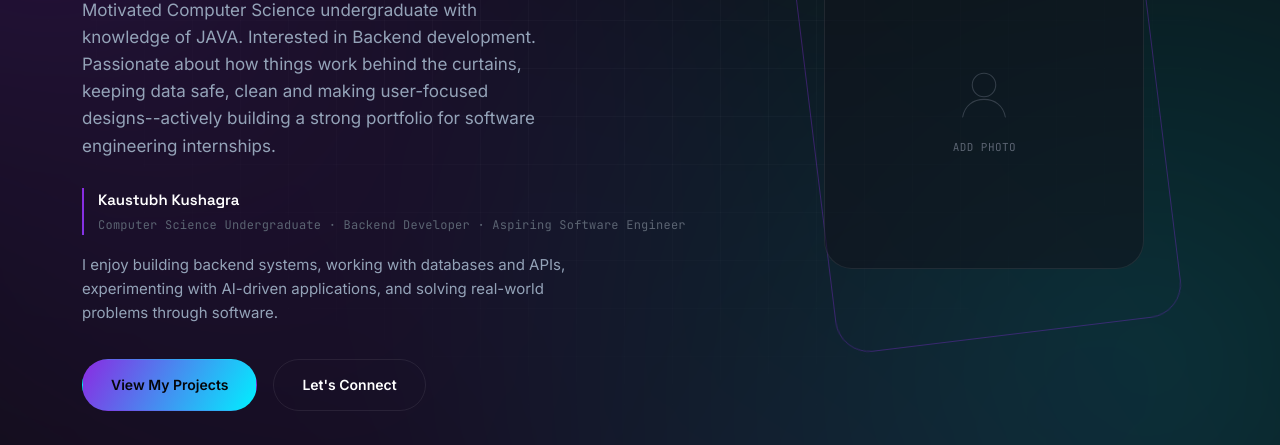
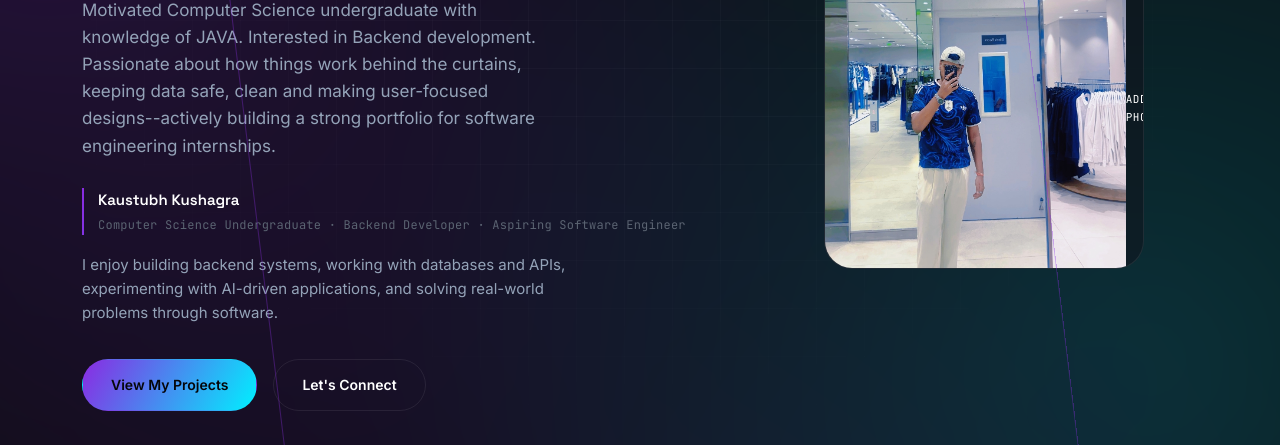
Before and after one commit to kaustubh369-web/Kaustubh-portfolio, a plain HTML site: page index.html in a window 1280 px wide. Shown: the part 412-857 px from the top of the page. Drawn offline with Linux system fonts and the light colour scheme.

Commit message:
update portfolio

```diff
--- a/index.html
+++ b/index.html
@@ -106,7 +106,7 @@
     <div class="hero__portrait">
       <div class="hero__portrait-frame">
         <!-- EDIT: replace the placeholder below with <img src="your-photo.jpg" alt="Kaustubh Kushagra"> -->
-        <div class="hero__portrait-placeholder">
+        <img src="kaustubh.jpg.jpg" alt="Kaustubh Kushagra">
           <svg viewBox="0 0 120 120" fill="none" xmlns="http://www.w3.org/2000/svg">
             <circle cx="60" cy="45" r="22" stroke="currentColor" stroke-width="2"/>
             <path d="M20 105c4-22 20-33 40-33s36 11 40 33" stroke="currentColor" stroke-width="2" stroke-linecap="round"/>
```
Also changed, not shown: kaustubh.jpg.jpg (added).
